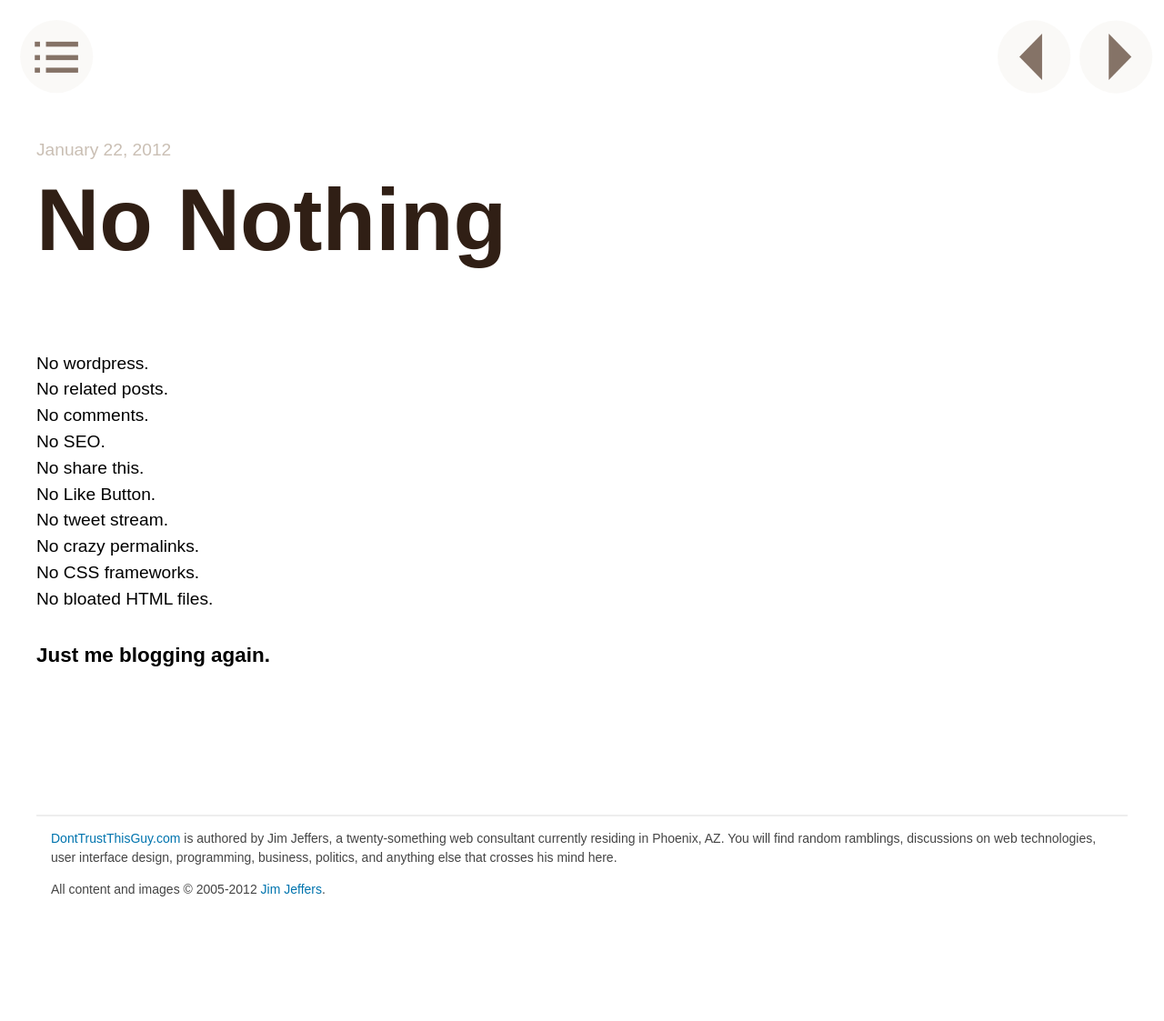
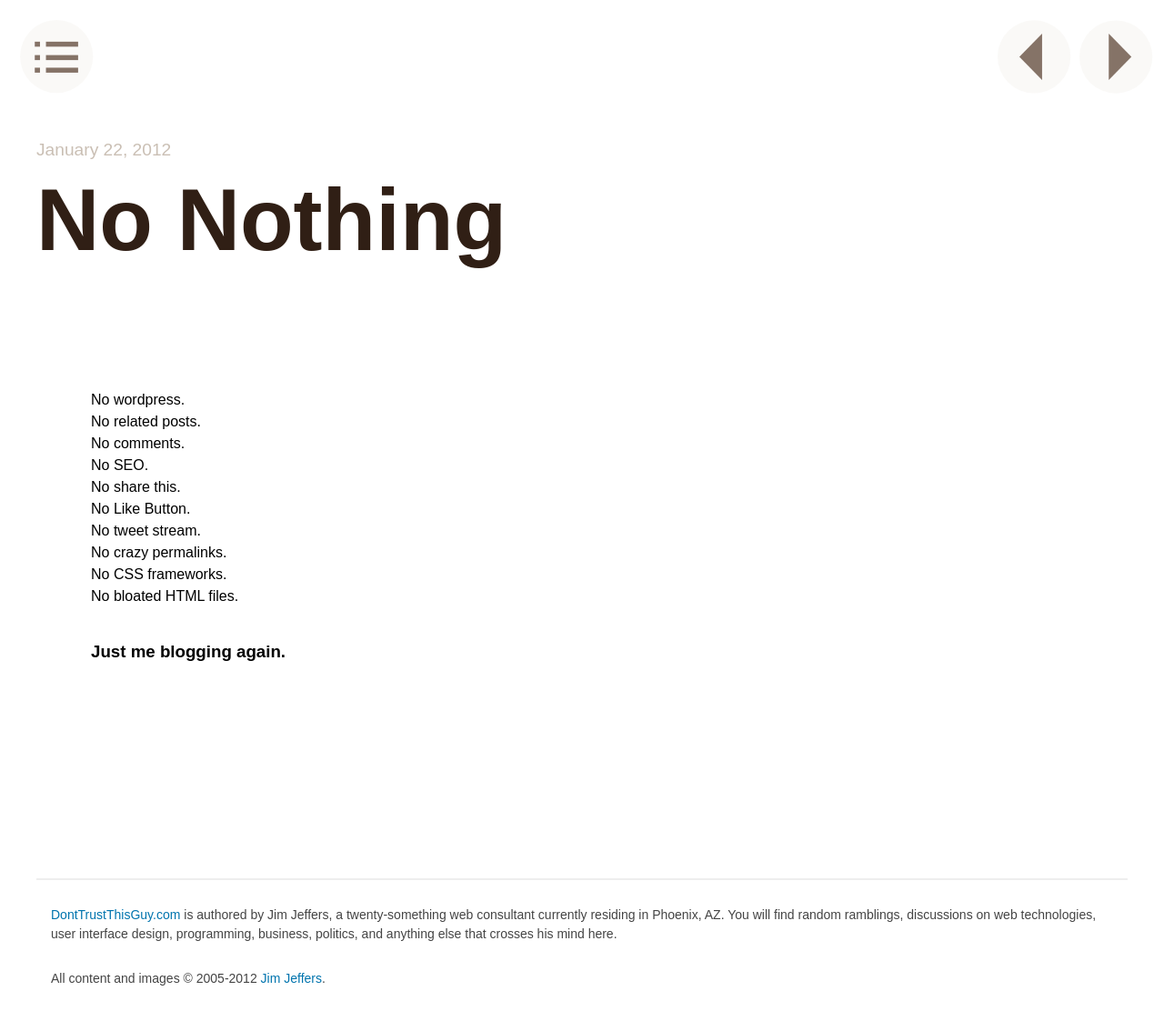
Before and after one commit to jimjeffers/DTTG-Jekyll, a Jekyll site: the page built from _posts/2012-01-22-no-nothing.md, in a window 1280 px wide. Shown: the top 1123 px of the page at 91% size. Built offline with Jekyll 4.4.1, drawn with Linux system fonts in a browser that asks for light colours; some of the changed text lies outside the part shown.

Commit message:
Made minor updates to CSS pading and margins.

```diff
--- a/stylesheets/screen.css
+++ b/stylesheets/screen.css
@@ -64,7 +64,11 @@ article li {
 }
 
 article h3 {
-  margin: 1.5em 0;
+  margin: 2em 0;
+}
+
+article.post h2 {
+  margin: 2em 0 1em 0;
 }
 
 article.post {
@@ -96,6 +100,10 @@ article.post.offStage {
 
 article.post footer {
   padding-bottom: 4em;
+}
+
+article.post p {
+  margin: 2em 0 2em 0;
 }
 
 cite {
@@ -330,8 +338,9 @@ html .gist .gist-file .gist-meta  {
   }
 
   #body {
-    font-size: 1.2em;
+    font-size: 1em;
     line-height: 1.5em;
+    padding: 10px 60px 40px 60px;
   }
 
   header h1 {
@@ -409,9 +418,10 @@ html .gist .gist-file .gist-meta  {
   }
 
   .touch #body {
-    font-size: 1.4em;
+    font-size: 1.15em;
     line-height: 1.5em;
     max-width: 940px;
+    padding: 10px 160px 40px 80px;
   }
 
   header h1 {
```
Also changed, not shown: 3 other files.
